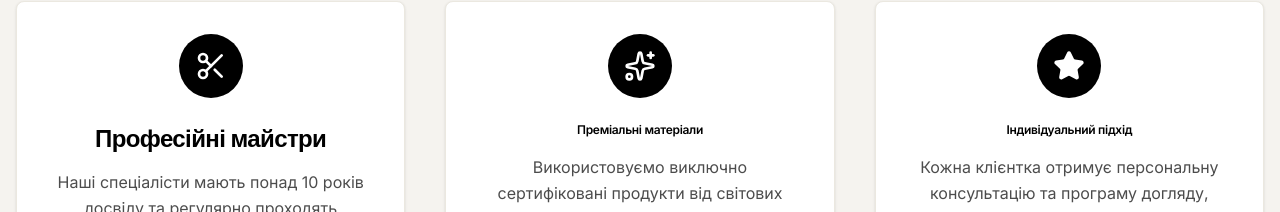
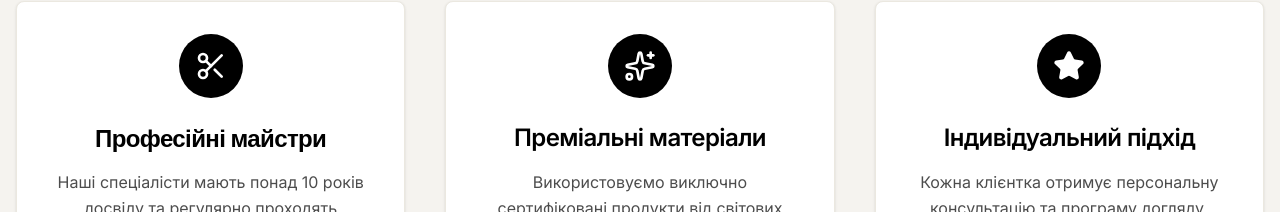
Before and after one commit to DesumovJP/BeautySalon, a Next.js app in the folder frontend/: page / in a window 1280 px wide. Shown: the part 1779-1991 px from the top of the page. Built offline with nearby package versions, Linux system fonts and the light colour scheme; no server answers.

Commit message:
Fix mobile navigation bottom-0 class and align card title font sizes on desktop

```diff
--- a/frontend/app/page.tsx
+++ b/frontend/app/page.tsx
@@ -166,7 +166,7 @@ export default async function Home() {
                 <div className="w-10 h-10 sm:w-16 sm:h-16 bg-black rounded-full flex items-center justify-center mx-auto mb-3 sm:mb-6 group-hover:scale-110 transition-transform duration-300">
                   <Sparkles className="w-5 h-5 sm:w-8 sm:h-8 text-white" />
                 </div>
-                <CardTitle className="text-xs sm:text-card-title mb-2 sm:mb-4">Преміальні матеріали</CardTitle>
+                <CardTitle className="text-xs md:text-[clamp(1.25rem,2vw+0.25rem,1.5rem)] md:font-semibold md:leading-[1.3] mb-2 md:mb-4">Преміальні матеріали</CardTitle>
                 <CardDescription className="text-xs sm:text-base text-black/70 leading-relaxed">
                   Використовуємо виключно сертифіковані продукти від світових брендів преміум-класу. Ваше здоров'я та краса - наш пріоритет.
                 </CardDescription>
@@ -177,7 +177,7 @@ export default async function Home() {
                 <div className="w-10 h-10 sm:w-16 sm:h-16 bg-black rounded-full flex items-center justify-center mx-auto mb-3 sm:mb-6 group-hover:scale-110 transition-transform duration-300">
                   <Star className="w-5 h-5 sm:w-8 sm:h-8 text-white fill-white" />
                 </div>
-                <CardTitle className="text-xs sm:text-card-title mb-2 sm:mb-4">Індивідуальний підхід</CardTitle>
+                <CardTitle className="text-xs md:text-[clamp(1.25rem,2vw+0.25rem,1.5rem)] md:font-semibold md:leading-[1.3] mb-2 md:mb-4">Індивідуальний підхід</CardTitle>
                 <CardDescription className="text-xs sm:text-base text-black/70 leading-relaxed">
                   Кожна клієнтка отримує персональну консультацію та програму догляду, розроблену спеціально для неї. Ваша унікальність - наша мета.
                 </CardDescription>
```
